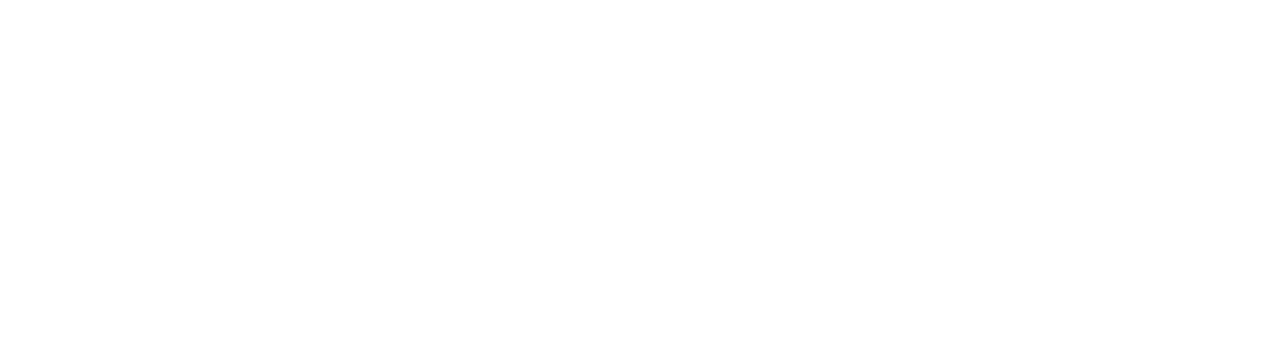
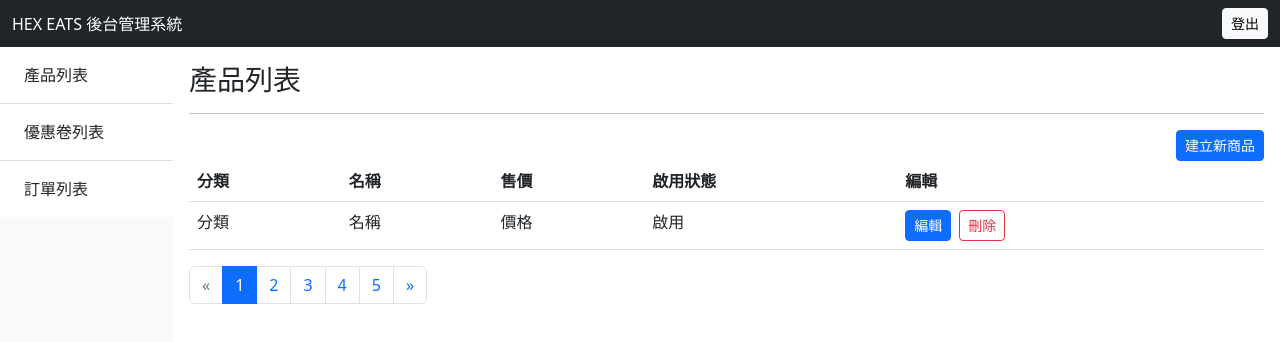
Before and after one commit to Dotzooo/adamshop, a React (Create React App) app: page /#/admin/products in a window 1280 px wide. Before the commit this address had no page. Shown: the top 342 px of the page. Built offline with nearby package versions, Linux system fonts and the light colour scheme; no server answers.

Commit message:
feat: Login page and Product page

```diff
--- a/src/App.js
+++ b/src/App.js
@@ -1,11 +1,13 @@
 import { useEffect } from 'react';
 import { Routes, Route } from 'react-router-dom';
+import AdminProducts from './pages/admin/AdminProducts';
+import Dashboard from './pages/admin/Dashboard';
 
 import Login from './pages/Login'
 function App() {
 
   useEffect(() => {
-    console.log(process.env)
+    // console.log(process.env)
   }, []);
 
 
@@ -14,6 +16,9 @@
     <div className="App">
       <Routes>
         <Route path="/login" element={<Login />}></Route>
+        <Route path="/admin" element={<Dashboard />}>
+          <Route path='products' element={<AdminProducts />}></Route>
+        </Route>
       </Routes>
     </div>
   );
--- a/src/pages/Login.js
+++ b/src/pages/Login.js
@@ -1,13 +1,19 @@
-import { useState,useEffect } from "react";
+import { useState } from "react";
 
 import axios from "axios";
 
+import { useNavigate } from "react-router-dom";
+
 function Login() {
+
+    const navigate = useNavigate()
 
     const [state, setstate] = useState({
         username: '',
         password: '',
     });
+
+    const [ loginMsg, setLoginMsg] = useState('')
 
     const handleChange = (e) => {
         const { name, value } = e.target
@@ -15,20 +21,24 @@
     }
 
     const submit = async () => {
-        const res = await axios.post('/v2/admin/signin', state);
-        console.log(res)
+        try {
+            const res = await axios.post('/v2/admin/signin', state);
 
-        const { token, expired } = res.data;
-        // axios.defaults.headers.common['Authorization'] = token;
-        document.cookie = `token=${token}; expires=${new Date(expired)}`
+            const { token, expired } = res.data;
+            // axios.defaults.headers.common['Authorization'] = token;
 
+            // 儲存 token
+            document.cookie = `token=${token}; expires=${new Date(expired)}`
+
+            if (res.data.success) {
+                navigate('/admin/products')
+            }
+
+        } catch (error) {
+            setLoginMsg(error.response.data.message)
+            // console.log(error.response.data.message)
+        }
     }
-
-    useEffect(() => {
-
-    }, []);
-
-
 
     return (
         <div className="container py-5">
@@ -36,8 +46,8 @@
                 <div className="col-md-6">
                     <h2>登入帳號</h2>
 
-                    <div className="alert alert-danger" role="alert">
-                        錯誤訊息
+                    <div className={`alert alert-danger ${loginMsg ? 'd-block' : 'd-none'}`} role="alert">
+                        {loginMsg}
                     </div>
                     <div className="mb-2">
                         <label htmlFor="email" className="form-label w-100">
--- /dev/null
+++ b/src/pages/admin/AdminProducts.js
@@ -0,0 +1,92 @@
+import { useEffect } from "react";
+import axios from "axios";
+
+function AdminProducts() {
+
+
+
+    useEffect(() => {
+        // get token
+        const token = document.cookie
+            .split('; ')
+            .find((row) => row.startsWith('token='))
+            ?.split('=')[1];
+
+        axios.defaults.headers.common['Authorization'] = token;
+
+        (async () => {
+            const productRes = await axios.get(`/v2/api/${process.env.REACT_APP_API_PATH}/admin/products/all`)
+            console.log(productRes)
+        })();
+
+
+    }, []);
+
+
+    return (
+        <div className='p-3'>
+            <h3>產品列表</h3>
+            <hr />
+            <div className='text-end'>
+                <button type='button' className='btn btn-primary btn-sm'>
+                    建立新商品
+                </button>
+            </div>
+            <table className='table'>
+                <thead>
+                    <tr>
+                        <th scope='col'>分類</th>
+                        <th scope='col'>名稱</th>
+                        <th scope='col'>售價</th>
+                        <th scope='col'>啟用狀態</th>
+                        <th scope='col'>編輯</th>
+                    </tr>
+                </thead>
+                <tbody>
+                    <tr>
+                        <td>分類</td>
+                        <td>名稱</td>
+                        <td>價格</td>
+                        <td>啟用</td>
+                        <td>
+                            <button type='button' className='btn btn-primary btn-sm'>
+                                編輯
+                            </button>
+                            <button
+                                type='button'
+                                className='btn btn-outline-danger btn-sm ms-2'
+                            >
+                                刪除
+                            </button>
+                        </td>
+                    </tr>
+                </tbody>
+            </table>
+
+            <nav aria-label='Page navigation example'>
+                <ul className='pagination'>
+                    <li className='page-item'>
+                        <a className='page-link disabled' href='/' aria-label='Previous'>
+                            <span aria-hidden='true'>&laquo;</span>
+                        </a>
+                    </li>
+                    {[...new Array(5)].map((_, i) => (
+                        // eslint-disable-next-line react/no-array-index-key
+                        <li className='page-item' key={`${i}_page`}>
+                            <a className={`page-link ${i + 1 === 1 && 'active'}`} href='/'>
+                                {i + 1}
+                            </a>
+                        </li>
+                    ))}
+                    <li className='page-item'>
+                        <a className='page-link' href='/' aria-label='Next'>
+                            <span aria-hidden='true'>&raquo;</span>
+                        </a>
+                    </li>
+                </ul>
+            </nav>
+        </div>
+    )
+}
+
+export default AdminProducts;
--- /dev/null
+++ b/src/pages/admin/Dashboard.js
@@ -0,0 +1,69 @@
+
+import { Outlet } from "react-router-dom";
+
+
+function Dashboard() {
+  return (
+    <>
+      <nav className="navbar navbar-expand-lg bg-dark">
+        <div className="container-fluid">
+          <p className="text-white mb-0">HEX EATS 後台管理系統</p>
+          <button
+            className="navbar-toggler"
+            type="button"
+            data-bs-toggle="collapse"
+            data-bs-target="#navbarNav"
+            aria-controls="navbarNav"
+            aria-expanded="false"
+            aria-label="Toggle navigation"
+          >
+            <span className="navbar-toggler-icon" />
+          </button>
+          <div
+            className="collapse navbar-collapse justify-content-end"
+            id="navbarNav"
+          >
+            <ul className="navbar-nav">
+              <li className="nav-item">
+                <button type="button" className="btn btn-sm btn-light">
+                  登出
+                </button>
+              </li>
+            </ul>
+          </div>
+        </div>
+      </nav>
+      <div className="d-flex" style={{ minHeight: "calc(100vh - 56px)" }}>
+        <div className="bg-light" style={{ width: "200px" }}>
+          <ul className="list-group list-group-flush">
+            <a
+              className="list-group-item list-group-item-action py-3"
+              to="/admin/products"
+            >
+              <i className="bi bi-cup-fill me-2" />
+              產品列表
+            </a>
+            <a className="list-group-item list-group-item-action py-3" to="/admin/coupons">
+              <i className="bi bi-ticket-perforated-fill me-2" />
+              優惠卷列表
+            </a>
+            <a
+              className="list-group-item list-group-item-action py-3"
+              to="/admin/orders"
+            >
+              <i className="bi bi-receipt me-2" />
+              訂單列表
+            </a>
+          </ul>
+        </div>
+        <div className="w-100">
+          {/* Products */}
+            <Outlet />
+          {/* Products end */}
+        </div>
+      </div>
+    </>
+  );
+}
+
+export default Dashboard;
```
